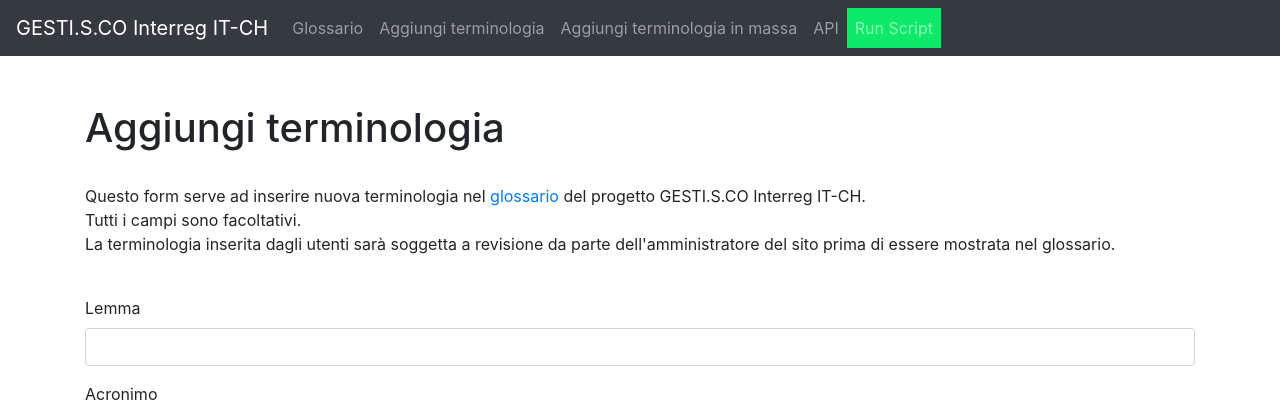
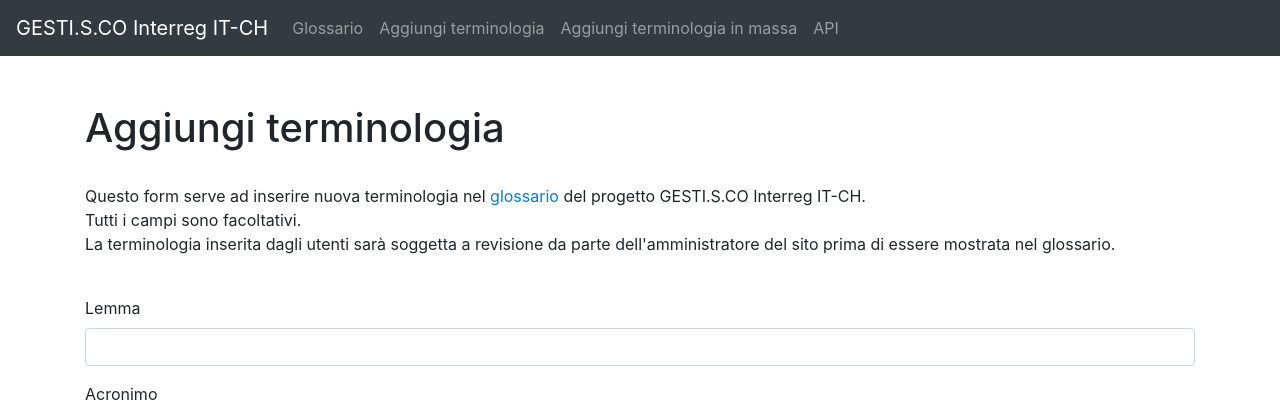
Before and after one commit to tommasosansone91/Metaglossario-Gestisco, a Django app: page /aggiungi_terminologia in a window 1280 px wide. Shown: the top 418 px of the page. Run offline with Django 3.2, Linux system fonts and the light colour scheme; parts of the project's set-up code (start-up, migrations or seed data) failed here and were passed over; some libraries are stand-ins or nearby versions.

Commit message:
nascosto la scritta al template api

```diff
--- a/app_metaglossario/templates/base.html
+++ b/app_metaglossario/templates/base.html
@@ -55,10 +55,10 @@
                 <a class="nav-link" href="{% url 'api' %}">API</a>
               </li>
 
-              <!-- Api -->
-              <li class="nav-item" style="background-color:rgb(15, 233, 106);color:rgb(54, 54, 54)">
+              <!-- Run script -->
+              <!-- <li class="nav-item" style="background-color:rgb(15, 233, 106);color:rgb(54, 54, 54)">
                 <a class="nav-link" id="run_script" href="{% url 'run_script' %}" onclick="script_in_corso(script_status)">Run Script</a>
-              </li>
+              </li> -->
 
 <!--                <li class="nav-item-right">
                 <a class="nav-link" href="">
```
